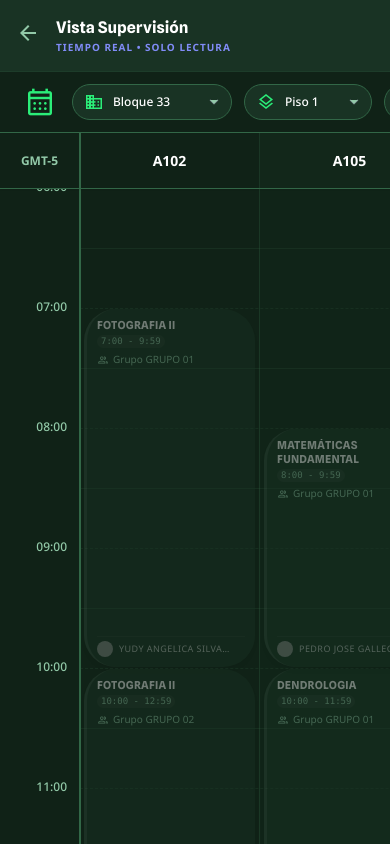
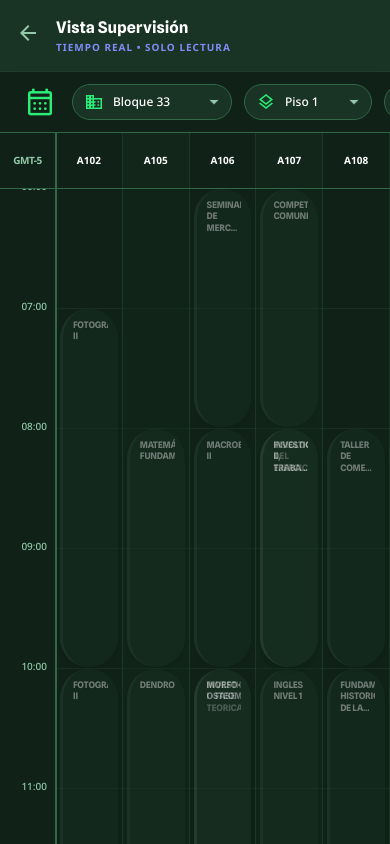
Before and after one commit to aflondonor-afk/horario-app, a React (Vite) app: page / in a window 390 px wide. Both pictures are taken after a click on the button 195 px from the left and 639 px from the top of the page. Built offline with nearby package versions, Linux system fonts and the light colour scheme; grey boxes are pictures that could not be loaded.

Commit message:
Refine mobile UI: Increase density, minimalist events with modals, and 1-hour intervals

```diff
--- a/components/EventCard.tsx
+++ b/components/EventCard.tsx
@@ -57,22 +57,22 @@ const EventCard: React.FC<EventCardProps> = ({ event, status = 'NONE', onClick,
       }}
     >
       <div className="flex justify-between items-start mb-0.5">
-        <h3 className="text-white font-bold text-[11px] leading-tight line-clamp-2 uppercase tracking-wide">{event.title}</h3>
+        <h3 className="text-white font-bold text-[9px] md:text-[11px] leading-tight line-clamp-3 uppercase tracking-tight md:tracking-wide">{event.title}</h3>
         {status !== 'NONE' && (
-          <span className={`size-2 rounded-full ${status === 'IN_USE' ? 'bg-green-500' : 'bg-red-500'} animate-pulse`}></span>
+          <span className={`size-1.5 md:size-2 rounded-full shrink-0 ${status === 'IN_USE' ? 'bg-green-500' : 'bg-red-500'} animate-pulse`}></span>
         )}
       </div>
 
-      <div className="flex items-center gap-1 text-text-muted text-[10px] mb-1">
+      <div className="hidden md:flex items-center gap-1 text-text-muted text-[10px] mb-1">
         <span className="font-mono bg-white/5 px-1 rounded text-[9px]">{event.startTime} - {event.endTime}</span>
       </div>
 
-      <div className="flex items-center gap-1 text-text-muted text-[10px] mb-auto">
+      <div className="hidden md:flex items-center gap-1 text-text-muted text-[10px] mb-auto">
         <span className="material-symbols-outlined text-[12px]">group</span>
         <span className="truncate">{event.subtitle}</span>
       </div>
 
-      <div className="flex items-center gap-1.5 mt-1 pt-1 border-t border-white/5">
+      <div className="hidden md:flex items-center gap-1.5 mt-1 pt-1 border-t border-white/5">
         <div
           className="size-4 rounded-full bg-cover bg-center shrink-0 opacity-80"
           style={{ backgroundImage: `url("${event.instructor.avatar}")` }}
--- /dev/null
+++ b/components/EventDetailModal.tsx
@@ -0,0 +1,112 @@
+import React from 'react';
+import { ScheduleEvent, ClassroomStatus as StatusType } from '../types';
+
+interface EventDetailModalProps {
+    event: ScheduleEvent;
+    status: StatusType;
+    isOpen: boolean;
+    onClose: () => void;
+    onStatusChange?: (eventId: string, status: StatusType) => void;
+    isAssistantMode?: boolean;
+}
+
+const EventDetailModal: React.FC<EventDetailModalProps> = ({
+    event,
+    status,
+    isOpen,
+    onClose,
+    onStatusChange,
+    isAssistantMode
+}) => {
+    if (!isOpen) return null;
+
+    return (
+        <div className="fixed inset-0 z-[100] flex items-end md:items-center justify-center p-4">
+            {/* Backdrop */}
+            <div
+                className="absolute inset-0 bg-background-dark/80 backdrop-blur-sm animate-in fade-in duration-300"
+                onClick={onClose}
+            />
+
+            {/* Content */}
+            <div className="relative w-full max-w-md bg-surface-dark border border-border-green/30 rounded-t-3xl md:rounded-3xl shadow-2xl p-8 animate-in slide-in-from-bottom-full md:slide-in-from-bottom-4 duration-300">
+                <button
+                    onClick={onClose}
+                    className="absolute top-6 right-6 text-text-muted hover:text-white transition-colors"
+                >
+                    <span className="material-symbols-outlined">close</span>
+                </button>
+
+                <div className="flex flex-col gap-6">
+                    <header>
+                        <div className="flex items-center gap-2 mb-2">
+                            <span className={`size-3 rounded-full ${status === 'IN_USE' ? 'bg-green-500' : status === 'FREE' ? 'bg-red-500' : 'bg-text-muted/30'}`}></span>
+                            <span className="text-xs font-bold text-text-muted uppercase tracking-widest">
+                                {status === 'IN_USE' ? 'En Uso' : status === 'FREE' ? 'Libre' : 'Sin Registro'}
+                            </span>
+                        </div>
+                        <h2 className="text-2xl font-bold text-white leading-tight">{event.title}</h2>
+                        <div className="flex items-center gap-2 mt-2 text-primary font-mono text-sm">
+                            <span className="material-symbols-outlined text-[18px]">schedule</span>
+                            {event.startTime} - {event.endTime}
+                        </div>
+                    </header>
+
+                    <div className="space-y-4">
+                        <div className="flex items-center gap-4 p-4 bg-background-dark/50 rounded-2xl border border-white/5">
+                            <div
+                                className="size-12 rounded-full bg-cover bg-center shrink-0 border border-primary/20"
+                                style={{ backgroundImage: `url("${event.instructor.avatar}")` }}
+                            ></div>
+                            <div>
+                                <p className="text-[10px] font-bold text-text-muted uppercase tracking-tighter">Docente</p>
+                                <p className="text-white font-bold">{event.instructor.name}</p>
+                            </div>
+                        </div>
+
+                        <div className="grid grid-cols-2 gap-3">
+                            <div className="p-3 bg-background-dark/50 rounded-2xl border border-white/5">
+                                <p className="text-[10px] font-bold text-text-muted uppercase tracking-tighter">Grupo</p>
+                                <p className="text-sm font-bold text-white">{event.subtitle}</p>
+                            </div>
+                            <div className="p-3 bg-background-dark/50 rounded-2xl border border-white/5">
+                                <p className="text-[10px] font-bold text-text-muted uppercase tracking-tighter">Aula</p>
+                                <p className="text-sm font-bold text-white">{event.columnId} • P{event.floor}</p>
+                            </div>
+                        </div>
+                    </div>
+
+                    {isAssistantMode && onStatusChange && (
+                        <div className="pt-4 space-y-3">
+                            <p className="text-center text-[10px] font-bold text-text-muted uppercase tracking-widest mb-2">Cambiar Estado</p>
+                            <div className="grid grid-cols-2 gap-3">
+                                <button
+                                    onClick={() => { onStatusChange(event.id, 'IN_USE'); onClose(); }}
+                                    className={`flex items-center justify-center gap-2 py-3 rounded-xl font-bold transition-all ${status === 'IN_USE' ? 'bg-green-500 text-white shadow-lg shadow-green-500/20' : 'bg-green-500/10 text-green-500 hover:bg-green-500/20'}`}
+                                >
+                                    <span className="material-symbols-outlined">check_circle</span>
+                                    En Uso
+                                </button>
+                                <button
+                                    onClick={() => { onStatusChange(event.id, 'FREE'); onClose(); }}
+                                    className={`flex items-center justify-center gap-2 py-3 rounded-xl font-bold transition-all ${status === 'FREE' ? 'bg-red-500 text-white shadow-lg shadow-red-500/20' : 'bg-red-500/10 text-red-500 hover:bg-red-500/20'}`}
+                                >
+                                    <span className="material-symbols-outlined">cancel</span>
+                                    Libre
+                                </button>
+                            </div>
+                            <button
+                                onClick={() => { onStatusChange(event.id, 'NONE'); onClose(); }}
+                                className="w-full py-2 text-xs text-text-muted hover:text-white transition-colors"
+                            >
+                                Restablecer (Sin Registro)
+                            </button>
+                        </div>
+                    )}
+                </div>
+            </div>
+        </div>
+    );
+};
+
+export default EventDetailModal;
--- a/components/ScheduleGrid.tsx
+++ b/components/ScheduleGrid.tsx
@@ -1,6 +1,7 @@
-import React, { useEffect, useState } from 'react';
+import React, { useEffect, useState, useMemo } from 'react';
 import { START_HOUR, END_HOUR, PIXELS_PER_HOUR, PIXELS_PER_MINUTE } from '../constants';
 import EventCard from './EventCard';
+import EventDetailModal from './EventDetailModal';
 import { ScheduleEvent, Column, ClassroomStatus as StatusType } from '../types';
 
 interface ScheduleGridProps {
@@ -19,6 +20,7 @@ const ScheduleGrid: React.FC<ScheduleGridProps> = ({
   isAssistantMode = false
 }) => {
   const [currentTimeMinutes, setCurrentTimeMinutes] = useState(0);
+  const [selectedEventId, setSelectedEventId] = useState<string | null>(null);
 
   useEffect(() => {
     // Get real current time
@@ -38,6 +40,11 @@ const ScheduleGrid: React.FC<ScheduleGridProps> = ({
   const startOffsetMinutes = START_HOUR * 60;
   const currentTimeOffset = (currentTimeMinutes - startOffsetMinutes) * PIXELS_PER_MINUTE;
 
+  const selectedEvent = useMemo(() =>
+    events.find(e => e.id === selectedEventId),
+    [selectedEventId, events]
+  );
+
   // Format minutes into HH:mm
   const formatTime = (totalMinutes: number) => {
     const h = Math.floor(totalMinutes / 60);
@@ -47,13 +54,13 @@ const ScheduleGrid: React.FC<ScheduleGridProps> = ({
 
   return (
     <div className="flex-1 overflow-auto bg-background-dark relative" id="calendar-scroller">
-      <div className="min-w-[1000px] relative">
+      <div className="min-w-full md:min-w-[1000px] relative">
 
         {/* Sticky Header Row (Room Names) */}
         <div className="sticky top-0 z-40 flex bg-background-dark border-b border-border-green h-14 shadow-sm">
           {/* Top Left Corner */}
-          <div className="w-20 flex-none sticky left-0 z-50 bg-background-dark border-r border-border-green flex items-center justify-center shadow-[1px_0_0_0_#326747]">
-            <span className="text-xs text-text-muted font-bold">GMT-5</span>
+          <div className="w-14 md:w-20 flex-none sticky left-0 z-50 bg-background-dark border-r border-border-green flex items-center justify-center shadow-[1px_0_0_0_#326747]">
+            <span className="text-[10px] md:text-xs text-text-muted font-bold tracking-tighter">GMT-5</span>
           </div>
 
           {/* Column Headers */}
@@ -62,10 +69,9 @@ const ScheduleGrid: React.FC<ScheduleGridProps> = ({
               columns.map((col) => (
                 <div
                   key={col.id}
-                  className={`flex-1 min-w-[180px] border-r border-border-green/30 flex flex-col justify-center items-center px-2 ${col.isAlternate ? 'bg-surface-dark/30' : ''}`}
+                  className={`flex-1 min-w-[20%] md:min-w-[180px] border-r border-border-green/30 flex flex-col justify-center items-center px-1 md:px-2 ${col.isAlternate ? 'bg-surface-dark/30' : ''}`}
                 >
-                  <span className="text-white font-bold text-sm truncate w-full text-center">{col.title}</span>
-                  {/* Subtitle removed as per user request (redundant info) */}
+                  <span className="text-white font-bold text-[10px] md:text-sm truncate w-full text-center">{col.title}</span>
                 </div>
               ))
             ) : (
@@ -83,27 +89,23 @@ const ScheduleGrid: React.FC<ScheduleGridProps> = ({
               className="absolute w-full z-20 flex items-center pointer-events-none"
               style={{ top: `${currentTimeOffset}px` }}
             >
-              <div className="w-20 text-right pr-2 sticky left-0 z-50">
-                <span className="text-[10px] font-bold text-primary bg-background-dark px-1 rounded inline-block">
+              <div className="w-14 md:w-20 text-right pr-2 sticky left-0 z-50">
+                <span className="text-[9px] md:text-[10px] font-bold text-primary bg-background-dark px-1 rounded inline-block">
                   {formatTime(currentTimeMinutes)}
                 </span>
               </div>
-              <div className="flex-1 h-[2px] bg-primary shadow-[0_0_8px_rgba(43,238,121,0.6)] relative">
+              <div className="flex-1 min-w-[1000px] h-[2px] bg-primary shadow-[0_0_8px_rgba(43,238,121,0.6)] relative overflow-visible">
                 <div className="absolute -left-[3px] -top-[3px] size-2 rounded-full bg-primary"></div>
               </div>
             </div>
           )}
 
           {/* Time Sidebar */}
-          <div className="w-20 flex-none sticky left-0 z-30 bg-background-dark border-r border-border-green text-xs font-medium text-text-muted text-right select-none shadow-[1px_0_0_0_#326747]">
+          <div className="w-14 md:w-20 flex-none sticky left-0 z-30 bg-background-dark border-r border-border-green text-[10px] md:text-xs font-medium text-text-muted text-right select-none shadow-[1px_0_0_0_#326747]">
             {hours.map((hour) => (
               <div key={hour} className="relative" style={{ height: `${PIXELS_PER_HOUR}px` }}>
-                <span className="absolute -top-2 right-3 leading-none">
+                <span className="absolute -top-2 right-2 md:right-3 leading-none">
                   {hour.toString().padStart(2, '0')}:00
-                </span>
-                {/* 30 min marker hidden by default as per image but structure exists */}
-                <span className="absolute top-[50%] -translate-y-1/2 right-3 leading-none hidden">
-                  {hour.toString().padStart(2, '0')}:30
                 </span>
               </div>
             ))}
@@ -116,10 +118,7 @@ const ScheduleGrid: React.FC<ScheduleGridProps> = ({
             {/* Horizontal grid lines */}
             <div className="absolute inset-0 z-0 flex flex-col pointer-events-none">
               {hours.map((hour) => (
-                <React.Fragment key={hour}>
-                  <div className="border-b border-border-green/20 w-full" style={{ height: `${PIXELS_PER_HOUR / 2}px` }}></div>
-                  <div className="border-b border-border-green/20 w-full border-dashed" style={{ height: `${PIXELS_PER_HOUR / 2}px` }}></div>
-                </React.Fragment>
+                <div key={hour} className="border-b border-border-green/20 w-full" style={{ height: `${PIXELS_PER_HOUR}px` }}></div>
               ))}
             </div>
 
@@ -127,15 +126,15 @@ const ScheduleGrid: React.FC<ScheduleGridProps> = ({
             {columns.map((col) => (
               <div
                 key={col.id}
-                className={`flex-1 min-w-[180px] border-r border-border-green/30 relative z-10 ${col.isAlternate ? 'bg-surface-dark/10' : ''}`}
+                className={`flex-1 min-w-[20%] md:min-w-[180px] border-r border-border-green/30 relative z-10 ${col.isAlternate ? 'bg-surface-dark/10' : ''}`}
               >
                 {events.filter(e => e.columnId === col.id).map(event => (
                   <EventCard
                     key={event.id}
                     event={event}
                     status={eventStatuses[event.id]}
-                    onClick={onEventClick}
-                    isAssistantMode={isAssistantMode}
+                    onClick={() => setSelectedEventId(event.id)}
+                    isAssistantMode={true} // Enable clicking to open modal
                   />
                 ))}
               </div>
@@ -149,8 +148,20 @@ const ScheduleGrid: React.FC<ScheduleGridProps> = ({
           </div>
         </div>
       </div>
+
+      {selectedEvent && (
+        <EventDetailModal
+          event={selectedEvent}
+          status={eventStatuses[selectedEvent.id] || 'NONE'}
+          isOpen={!!selectedEventId}
+          onClose={() => setSelectedEventId(null)}
+          onStatusChange={onEventClick}
+          isAssistantMode={isAssistantMode}
+        />
+      )}
     </div>
   );
 };
 
+
 export default ScheduleGrid;
```
